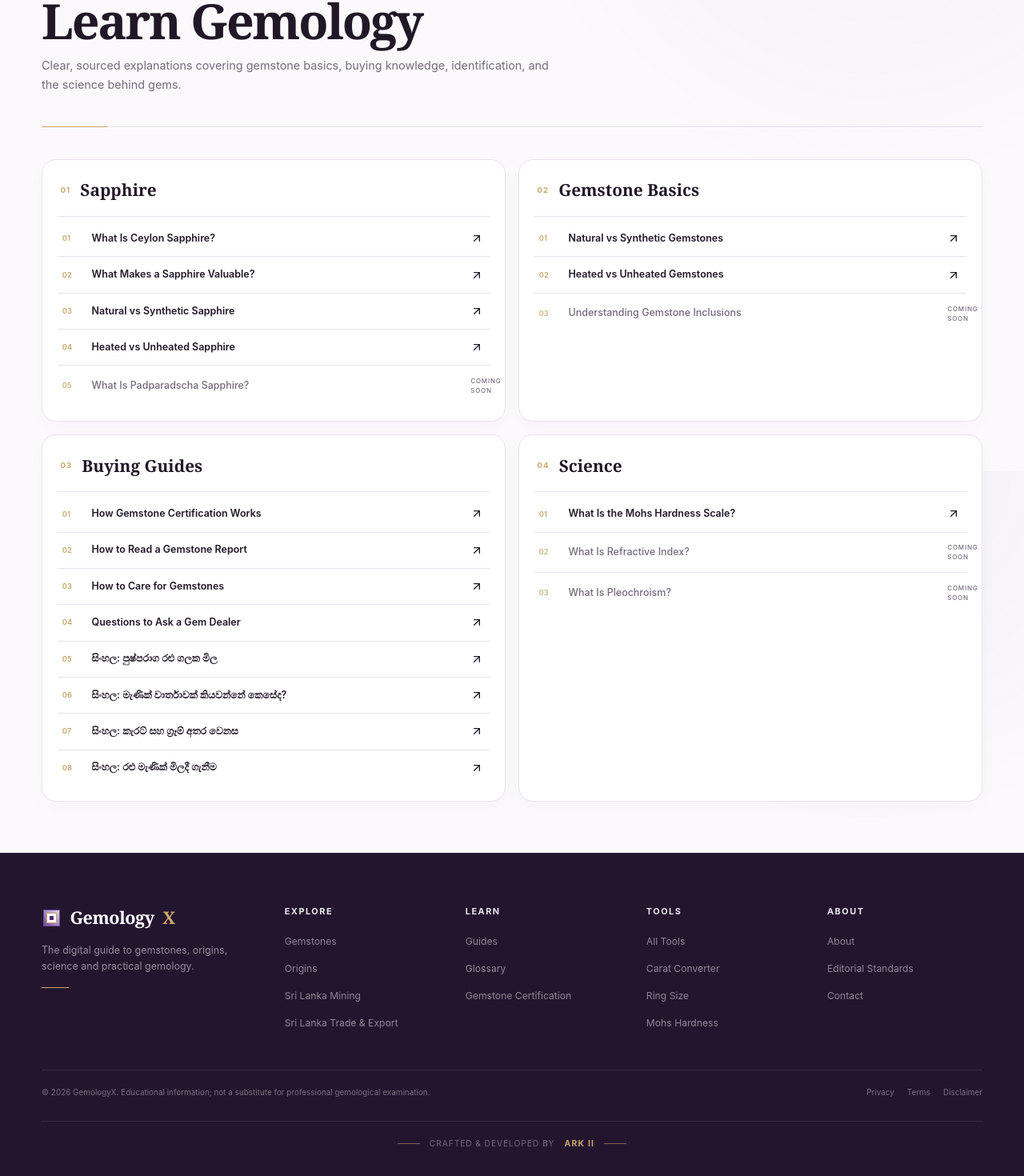
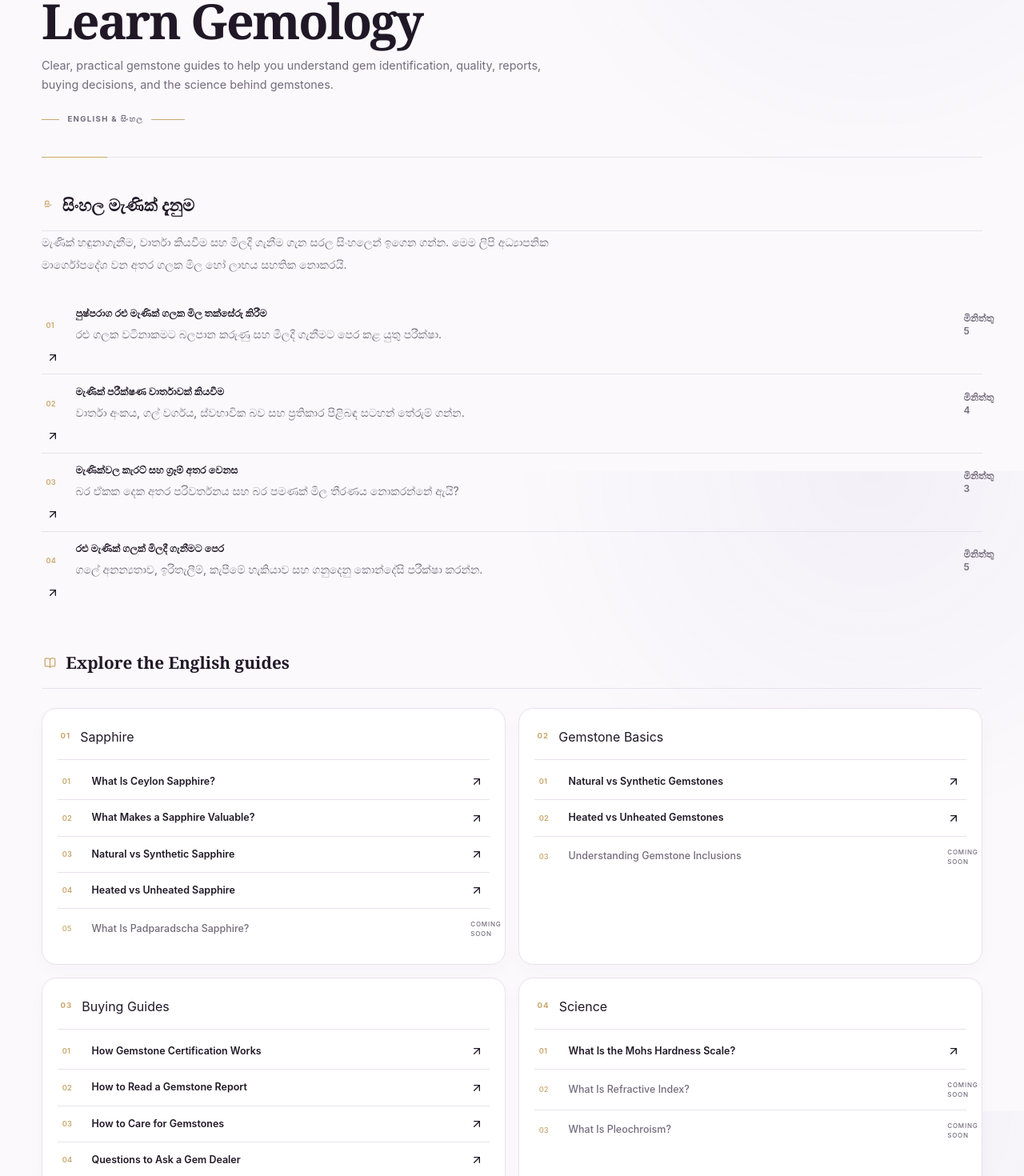
Before and after one commit to LinukaBandara/GemologyX, a Next.js app: page /learn in a window 1280 px wide. Shown: the part 211-1681 px from the top of the page at 80% size. Built offline with nearby package versions, Linux system fonts and the light colour scheme.

Commit message:
Improve Learn hub with dedicated Sinhala guides section

```diff
--- a/src/app/learn/page.tsx
+++ b/src/app/learn/page.tsx
@@ -1,62 +1,174 @@
 import type { Metadata } from "next";
 import Link from "next/link";
-import { ArrowUpRight } from "lucide-react";
+import { ArrowUpRight, BookOpen, Gem } from "lucide-react";
 
 export const metadata: Metadata = {
-  title: "Learn Gemology",
-  description: "Educational guides on gemstone basics, buying knowledge, and gemological science.",
+  title: "Learn Gemology | GemologyX",
+  description:
+    "Explore clear gemstone education guides in English and Sinhala, covering sapphire, gemstone buying, identification, reports, and gemological science.",
 };
 
+const sinhalaGuides = [
+  {
+    title: "පුෂ්පරාග රළු මැණික් ගලක මිල තක්සේරු කිරීම",
+    description: "රළු ගලක වටිනාකමට බලපාන කරුණු සහ මිලදී ගැනීමට පෙර කළ යුතු පරීක්ෂා.",
+    href: "/si/learn/rough-yellow-sapphire-value",
+    readTime: "මිනිත්තු 5",
+  },
+  {
+    title: "මැණික් පරීක්ෂණ වාර්තාවක් කියවීම",
+    description: "වාර්තා අංකය, ගල් වර්ගය, ස්වභාවික බව සහ ප්‍රතිකාර පිළිබඳ සටහන් තේරුම් ගන්න.",
+    href: "/si/learn/how-to-read-gem-report",
+    readTime: "මිනිත්තු 4",
+  },
+  {
+    title: "මැණික්වල කැරට් සහ ග්‍රෑම් අතර වෙනස",
+    description: "බර ඒකක දෙක අතර පරිවර්තනය සහ බර පමණක් මිල තීරණය නොකරන්නේ ඇයි?",
+    href: "/si/learn/carat-vs-gram",
+    readTime: "මිනිත්තු 3",
+  },
+  {
+    title: "රළු මැණික් ගලක් මිලදී ගැනීමට පෙර",
+    description: "ගලේ අනන්‍යතාව, ඉරිතැලීම්, කැපීමේ හැකියාව සහ ගනුදෙනු කොන්දේසි පරීක්ෂා කරන්න.",
+    href: "/si/learn/buying-rough-gemstones",
+    readTime: "මිනිත්තු 5",
+  },
+] as const;
+
 const categories = [
-  { name:"Sapphire", label:"01", items:[
-    ["What Is Ceylon Sapphire?","/learn/sapphire/what-is-ceylon-sapphire",true],
-    ["What Makes a Sapphire Valuable?","/learn/sapphire/sapphire-value-factors",true],
-    ["Natural vs Synthetic Sapphire","/learn/natural-vs-synthetic-gemstones",true],
-    ["Heated vs Unheated Sapphire","/learn/heated-vs-unheated",true],
-    ["What Is Padparadscha Sapphire?","#",false],
-  ]},
-  { name:"Gemstone Basics", label:"02", items:[
-    ["Natural vs Synthetic Gemstones","/learn/natural-vs-synthetic-gemstones",true],
-    ["Heated vs Unheated Gemstones","/learn/heated-vs-unheated",true],
-    ["Understanding Gemstone Inclusions","#",false],
-  ]},
-  { name:"Buying Guides", label:"03", items:[
-    ["How Gemstone Certification Works","/learn/gemstone-certification",true],
-    ["How to Read a Gemstone Report","/learn/how-to-read-a-gemstone-report",true],
-    ["How to Care for Gemstones","/learn/gemstone-care",true],
-    ["Questions to Ask a Gem Dealer","/learn/questions-to-ask-gem-dealer",true],
-    ["සිංහල: පුෂ්පරාග රළු ගලක මිල","/si/learn/rough-yellow-sapphire-value",true],
-    ["සිංහල: මැණික් වාර්තාවක් කියවන්නේ කෙසේද?","/si/learn/how-to-read-gem-report",true],
-    ["සිංහල: කැරට් සහ ග්‍රෑම් අතර වෙනස","/si/learn/carat-vs-gram",true],
-    ["සිංහල: රළු මැණික් මිලදී ගැනීම","/si/learn/buying-rough-gemstones",true],
-  ]},
-  { name:"Science", label:"04", items:[
-    ["What Is the Mohs Hardness Scale?","/tools/mohs-hardness",true],
-    ["What Is Refractive Index?","#",false],
-    ["What Is Pleochroism?","#",false],
-  ]},
+  {
+    name: "Sapphire",
+    label: "01",
+    items: [
+      ["What Is Ceylon Sapphire?", "/learn/sapphire/what-is-ceylon-sapphire", true],
+      ["What Makes a Sapphire Valuable?", "/learn/sapphire/sapphire-value-factors", true],
+      ["Natural vs Synthetic Sapphire", "/learn/natural-vs-synthetic-gemstones", true],
+      ["Heated vs Unheated Sapphire", "/learn/heated-vs-unheated", true],
+      ["What Is Padparadscha Sapphire?", "#", false],
+    ],
+  },
+  {
+    name: "Gemstone Basics",
+    label: "02",
+    items: [
+      ["Natural vs Synthetic Gemstones", "/learn/natural-vs-synthetic-gemstones", true],
+      ["Heated vs Unheated Gemstones", "/learn/heated-vs-unheated", true],
+      ["Understanding Gemstone Inclusions", "#", false],
+    ],
+  },
+  {
+    name: "Buying Guides",
+    label: "03",
+    items: [
+      ["How Gemstone Certification Works", "/learn/gemstone-certification", true],
+      ["How to Read a Gemstone Report", "/learn/how-to-read-a-gemstone-report", true],
+      ["How to Care for Gemstones", "/learn/gemstone-care", true],
+      ["Questions to Ask a Gem Dealer", "/learn/questions-to-ask-gem-dealer", true],
+    ],
+  },
+  {
+    name: "Science",
+    label: "04",
+    items: [
+      ["What Is the Mohs Hardness Scale?", "/tools/mohs-hardness", true],
+      ["What Is Refractive Index?", "#", false],
+      ["What Is Pleochroism?", "#", false],
+    ],
+  },
 ] as const;
 
 export default function LearnPage() {
-  return <div className="container-page py-12 md:py-16">
-    <header className="directory-hero">
-      <div className="luxury-eyebrow"><span /> THE GEMOLOGY JOURNAL</div>
-      <h1>Learn Gemology</h1>
-      <p>Clear, sourced explanations covering gemstone basics, buying knowledge, identification, and the science behind gems.</p>
-    </header>
-    <div className="learn-grid mt-10">
-      {categories.map(cat => <section key={cat.name} className="learn-section">
-        <div className="learn-section-heading"><span>{cat.label}</span><h2>{cat.name}</h2></div>
+  return (
+    <div className="container-page py-12 md:py-16">
+      <header className="directory-hero">
+        <div className="luxury-eyebrow"><span /> THE GEMOLOGY JOURNAL</div>
+        <h1>Learn Gemology</h1>
+        <p>
+          Clear, practical gemstone guides to help you understand gem
+          identification, quality, reports, buying decisions, and the science
+          behind gemstones.
+        </p>
+        <div className="directory-rule">
+          <span /> ENGLISH &amp; සිංහල <span />
+        </div>
+      </header>
+
+      <section className="learn-sinhala mt-10" aria-labelledby="sinhala-guides-title">
+        <div className="learn-section-heading">
+          <span>සිං</span>
+          <h2 id="sinhala-guides-title">සිංහල මැණික් දැනුම</h2>
+        </div>
+        <p className="mb-5 max-w-2xl text-sm leading-7 text-[var(--muted)]">
+          මැණික් හඳුනාගැනීම, වාර්තා කියවීම සහ මිලදී ගැනීම ගැන සරල සිංහලෙන්
+          ඉගෙන ගන්න. මෙම ලිපි අධ්‍යාපනික මාර්ගෝපදේශ වන අතර ගලක මිල හෝ ලාභය
+          සහතික නොකරයි.
+        </p>
         <div className="learn-list">
-          {cat.items.map(([title,href,ready],i) => ready ? (
-            <Link key={title} href={href as string} className="learn-item">
-              <span className="learn-index">{String(i+1).padStart(2,"0")}</span><span>{title}</span><ArrowUpRight size={16}/>
+          {sinhalaGuides.map((guide, i) => (
+            <Link key={guide.href} href={guide.href} className="learn-item">
+              <span className="learn-index">{String(i + 1).padStart(2, "0")}</span>
+              <span className="min-w-0 flex-1">
+                <span className="block">{guide.title}</span>
+                <span className="mt-1 block text-sm font-normal leading-6 text-[var(--muted)]">
+                  {guide.description}
+                </span>
+              </span>
+              <span className="hidden shrink-0 text-xs text-[var(--muted)] sm:inline">{guide.readTime}</span>
+              <ArrowUpRight size={16} />
             </Link>
-          ) : <div key={title} className="learn-item learn-disabled">
-            <span className="learn-index">{String(i+1).padStart(2,"0")}</span><span>{title}</span><small>COMING SOON</small>
-          </div>)}
+          ))}
         </div>
-      </section>)}
+      </section>
+
+      <section className="mt-12" aria-labelledby="english-guides-title">
+        <div className="learn-section-heading">
+          <span><BookOpen size={15} /></span>
+          <h2 id="english-guides-title">Explore the English guides</h2>
+        </div>
+        <div className="learn-grid mt-6">
+          {categories.map((cat) => (
+            <section key={cat.name} className="learn-section">
+              <div className="learn-section-heading">
+                <span>{cat.label}</span>
+                <h3>{cat.name}</h3>
+              </div>
+              <div className="learn-list">
+                {cat.items.map(([title, href, ready], i) =>
+                  ready ? (
+                    <Link key={title} href={href} className="learn-item">
+                      <span className="learn-index">{String(i + 1).padStart(2, "0")}</span>
+                      <span>{title}</span>
+                      <ArrowUpRight size={16} />
+                    </Link>
+                  ) : (
+                    <div key={title} className="learn-item learn-disabled">
+                      <span className="learn-index">{String(i + 1).padStart(2, "0")}</span>
+                      <span>{title}</span>
+                      <small>COMING SOON</small>
+                    </div>
+                  ),
+                )}
+              </div>
+            </section>
+          ))}
+        </div>
+      </section>
+
+      <section className="mt-12 rounded-2xl border border-[var(--border)] p-6 md:p-8">
+        <div className="flex items-start gap-4">
+          <Gem size={22} aria-hidden="true" />
+          <div>
+            <h2 className="text-xl font-semibold">Explore gemstone profiles</h2>
+            <p className="mt-2 max-w-2xl text-sm leading-7 text-[var(--muted)]">
+              Browse gemstone profiles and compare their key characteristics,
+              colours, mineral families, and hardness.
+            </p>
+            <Link href="/gemstones" className="mt-4 inline-flex items-center gap-2 underline underline-offset-4">
+              Browse the gemstone directory <ArrowUpRight size={16} />
+            </Link>
+          </div>
+        </div>
+      </section>
     </div>
-  </div>;
+  );
 }
```
